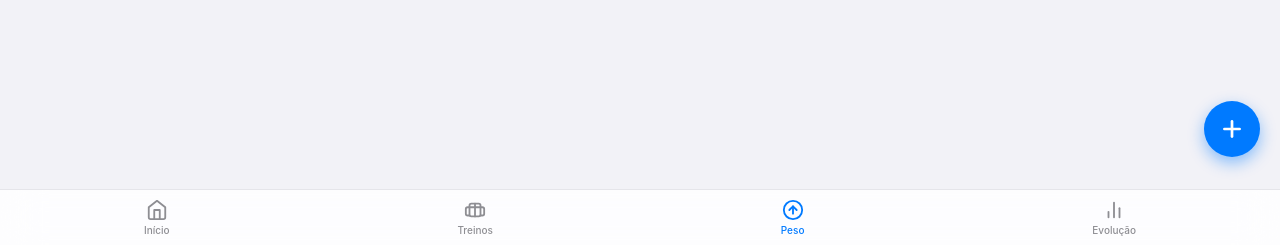
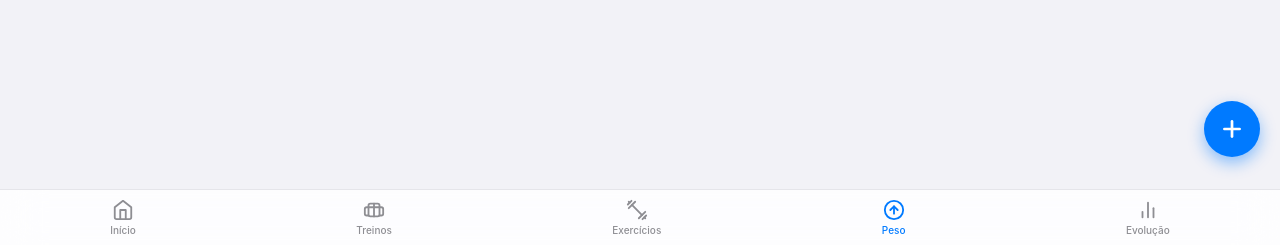
Before and after one commit to pauloloucofixe-source/gymapp2, a Flask app: page /body/ in a window 1280 px wide. Shown: the part 555-800 px from the top of the page. Run offline with Flask 3, Linux system fonts and the light colour scheme; data that the repository does not hold is empty.

Commit message:
Add exercises tab to base template

```diff
--- a/app/templates/base.html
+++ b/app/templates/base.html
@@ -39,6 +39,10 @@
             <svg viewBox="0 0 24 24" fill="none" stroke="currentColor" stroke-width="2" stroke-linecap="round" stroke-linejoin="round"><path d="M6 18H4a2 2 0 0 1-2-2v-5a2 2 0 0 1 2-2h16a2 2 0 0 1 2 2v5a2 2 0 0 1-2 2h-2"/><rect width="12" height="14" x="6" y="5" rx="2"/><path d="M12 5v14"/></svg>
             <span>Treinos</span>
         </a>
+        <a href="{{ url_for('exercises.manage_exercises') }}" class="tab-item {% if 'exercises' in request.endpoint %}active{% endif %}">
+            <svg viewBox="0 0 24 24" fill="none" stroke="currentColor" stroke-width="2" stroke-linecap="round" stroke-linejoin="round"><path d="m6.5 6.5 11 11"/><path d="m21 21-1-1"/><path d="m3 3 1 1"/><path d="m18 22 4-4"/><path d="m2 6 4-4"/><path d="m3 10 7-7"/><path d="m14 21 7-7"/></svg>
+            <span>Exercícios</span>
+        </a>
         <a href="{{ url_for('body.body_tracking') }}" class="tab-item {% if 'body' in request.endpoint %}active{% endif %}">
             <svg viewBox="0 0 24 24" fill="none" stroke="currentColor" stroke-width="2" stroke-linecap="round" stroke-linejoin="round"><circle cx="12" cy="12" r="10"/><path d="m16 12-4-4-4 4"/><path d="M12 16V8"/></svg>
             <span>Peso</span>
```
